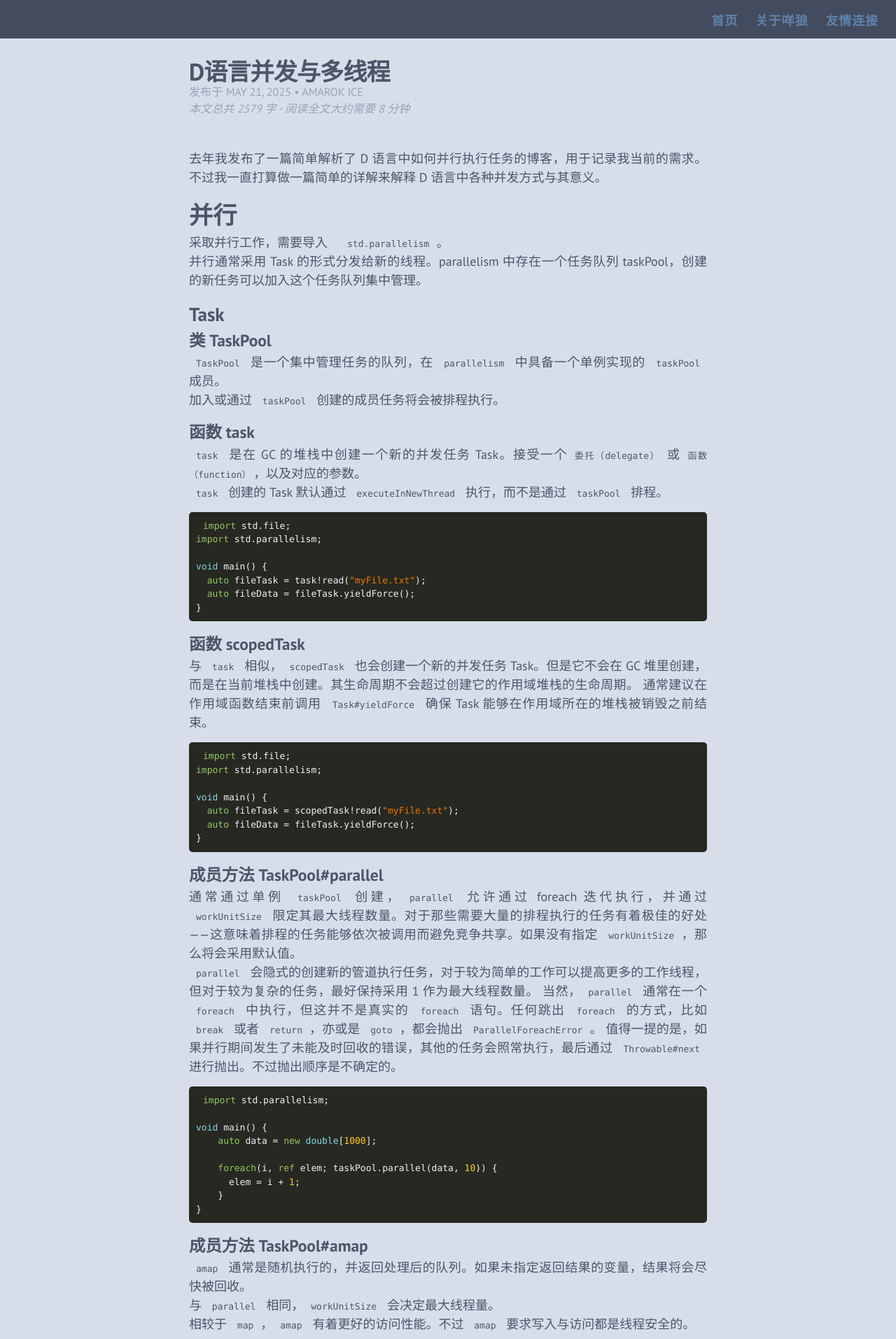
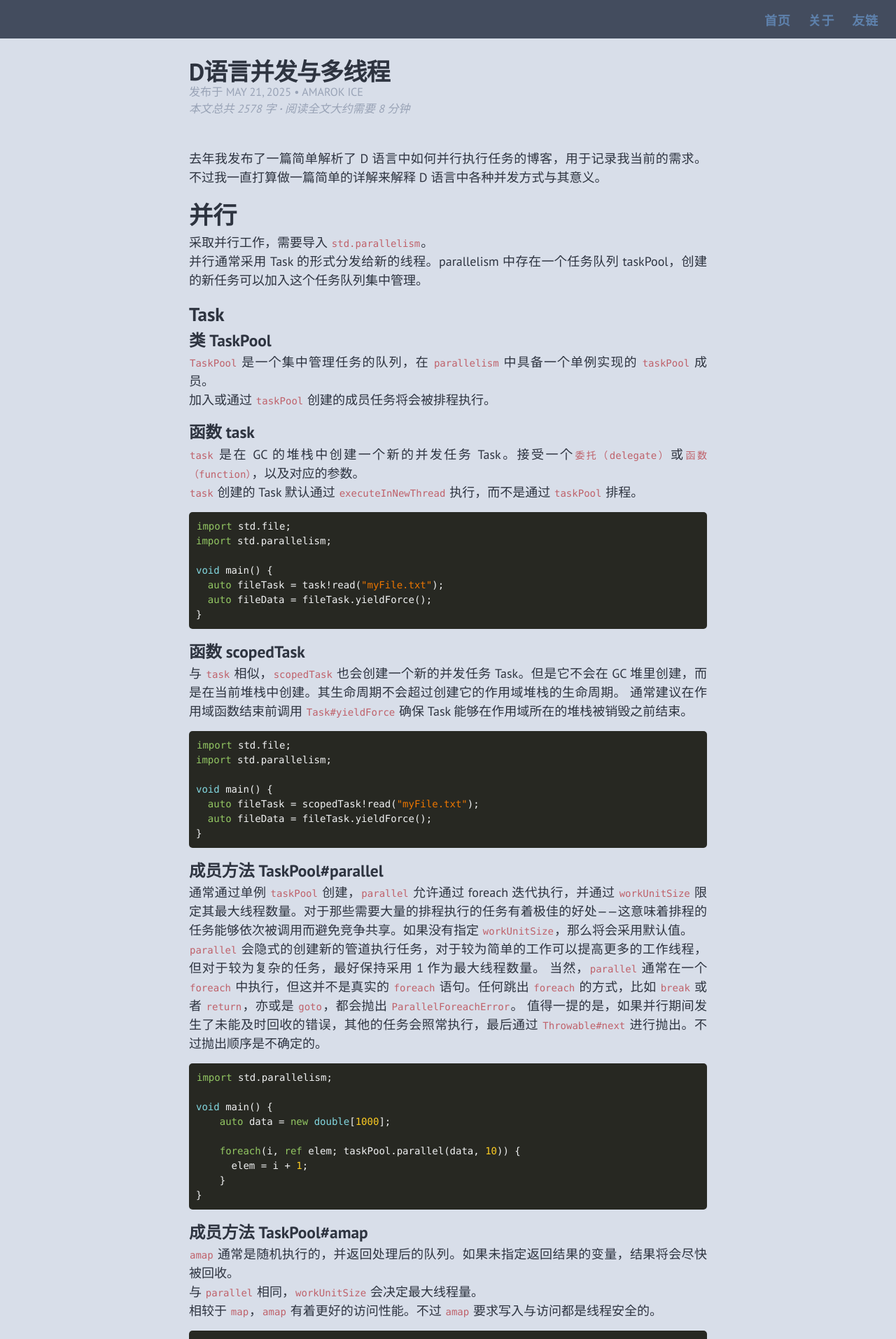
Before and after one commit to AmarokIce/amarokice.github.io, a Jekyll site: the page built from _posts/2025-05-21-DSync.md, in a window 1280 px wide. Shown: the top 1914 px of the page at 70% size. Built offline with Jekyll 4.4.1, drawn with Linux system fonts in a browser that asks for light colours.

Commit message:
🐺✒️

```diff
--- a/_includes/head.html
+++ b/_includes/head.html
@@ -17,6 +17,7 @@
 
   <link rel="stylesheet" href="{{ "/css/main.css" | prepend: site.baseurl }}">
   <link rel="stylesheet" href="{{ "/css/timeline.css" | prepend: site.baseurl }}">
+  <link rel="stylesheet" href="{{ "/css/nord.css" | prepend: site.baseurl }}">
   <link rel="canonical" href="{{ page.url | replace:'index.html','' | prepend: site.baseurl | prepend: site.url }}">
   <link rel="alternate" type="application/rss+xml" title="{{ site.title }}" href="{{ "/feed.xml" | prepend: site.baseurl | prepend: site.url }}" />
 
--- a/_posts/2025-05-21-DSync.md
+++ b/_posts/2025-05-21-DSync.md
@@ -13,7 +13,7 @@
 
 # 并行
 
-采取并行工作，需要导入　`std.parallelism`。
+采取并行工作，需要导入 `std.parallelism`。
 并行通常采用 Task 的形式分发给新的线程。parallelism 中存在一个任务队列 taskPool，创建的新任务可以加入这个任务队列集中管理。
 
 ## Task
--- a/_sass/_base.scss
+++ b/_sass/_base.scss
@@ -102,13 +102,14 @@
  * ============================================== */
     pre,
     code {
-        font-size: 13px;
+        font-size: 14px;
         font-family: Consolas, Menlo, Monaco, monospace, serif;
+        color: #BF616A;
     }
 
     code {
-        padding: 10px 10px;
-        border-radius: 13px;
+        padding: 1px 1px;
+        border-radius: 3px;
     }
 
     pre {
--- a/css/main.scss
+++ b/css/main.scss
@@ -12,7 +12,7 @@
 
 $spacing-unit:     30px;
 
-$text-color:       #4c566a;
+$text-color:       #2e3440;
 $background-color: #d8dee9;
 $brand-color:      #5e81ac;
 
--- a/css/monokai.css
+++ /dev/null
@@ -1,65 +0,0 @@
-.highlight pre { background-color: #272822; }
-.highlight .hll { background-color: #272822; }
-.highlight .c { color: #75715e } /* Comment */
-.highlight .err { color: #960050; background-color: #1e0010 } /* Error */
-.highlight .k { color: #66d9ef } /* Keyword */
-.highlight .l { color: #ae81ff } /* Literal */
-.highlight .n { color: #f8f8f2 } /* Name */
-.highlight .o { color: #f92672 } /* Operator */
-.highlight .p { color: #f8f8f2 } /* Punctuation */
-.highlight .cm { color: #75715e } /* Comment.Multiline */
-.highlight .cp { color: #75715e } /* Comment.Preproc */
-.highlight .c1 { color: #75715e } /* Comment.Single */
-.highlight .cs { color: #75715e } /* Comment.Special */
-.highlight .ge { font-style: italic } /* Generic.Emph */
-.highlight .gs { font-weight: bold } /* Generic.Strong */
-.highlight .kc { color: #66d9ef } /* Keyword.Constant */
-.highlight .kd { color: #66d9ef } /* Keyword.Declaration */
-.highlight .kn { color: #f92672 } /* Keyword.Namespace */
-.highlight .kp { color: #66d9ef } /* Keyword.Pseudo */
-.highlight .kr { color: #66d9ef } /* Keyword.Reserved */
-.highlight .kt { color: #66d9ef } /* Keyword.Type */
-.highlight .ld { color: #e6db74 } /* Literal.Date */
-.highlight .m { color: #ae81ff } /* Literal.Number */
-.highlight .s { color: #e6db74 } /* Literal.String */
-.highlight .na { color: #a6e22e } /* Name.Attribute */
-.highlight .nb { color: #f8f8f2 } /* Name.Builtin */
-.highlight .nc { color: #a6e22e } /* Name.Class */
-.highlight .no { color: #66d9ef } /* Name.Constant */
-.highlight .nd { color: #a6e22e } /* Name.Decorator */
-.highlight .ni { color: #f8f8f2 } /* Name.Entity */
-.highlight .ne { color: #a6e22e } /* Name.Exception */
-.highlight .nf { color: #a6e22e } /* Name.Function */
-.highlight .nl { color: #f8f8f2 } /* Name.Label */
-.highlight .nn { color: #f8f8f2 } /* Name.Namespace */
-.highlight .nx { color: #a6e22e } /* Name.Other */
-.highlight .py { color: #f8f8f2 } /* Name.Property */
-.highlight .nt { color: #f92672 } /* Name.Tag */
-.highlight .nv { color: #f8f8f2 } /* Name.Variable */
-.highlight .ow { color: #f92672 } /* Operator.Word */
-.highlight .w { color: #f8f8f2 } /* Text.Whitespace */
-.highlight .mf { color: #ae81ff } /* Literal.Number.Float */
-.highlight .mh { color: #ae81ff } /* Literal.Number.Hex */
-.highlight .mi { color: #ae81ff } /* Literal.Number.Integer */
-.highlight .mo { color: #ae81ff } /* Literal.Number.Oct */
-.highlight .sb { color: #e6db74 } /* Literal.String.Backtick */
-.highlight .sc { color: #e6db74 } /* Literal.String.Char */
-.highlight .sd { color: #e6db74 } /* Literal.String.Doc */
-.highlight .s2 { color: #e6db74 } /* Literal.String.Double */
-.highlight .se { color: #ae81ff } /* Literal.String.Escape */
-.highlight .sh { color: #e6db74 } /* Literal.String.Heredoc */
-.highlight .si { color: #e6db74 } /* Literal.String.Interpol */
-.highlight .sx { color: #e6db74 } /* Literal.String.Other */
-.highlight .sr { color: #e6db74 } /* Literal.String.Regex */
-.highlight .s1 { color: #e6db74 } /* Literal.String.Single */
-.highlight .ss { color: #e6db74 } /* Literal.String.Symbol */
-.highlight .bp { color: #f8f8f2 } /* Name.Builtin.Pseudo */
-.highlight .vc { color: #f8f8f2 } /* Name.Variable.Class */
-.highlight .vg { color: #f8f8f2 } /* Name.Variable.Global */
-.highlight .vi { color: #f8f8f2 } /* Name.Variable.Instance */
-.highlight .il { color: #ae81ff } /* Literal.Number.Integer.Long */
-
-.highlight .gh { }                   /* Generic Heading & Diff Header */
-.highlight .gu { color: #75715e; } /* Generic.Subheading & Diff Unified/Comment? */
-.highlight .gd { color: #f92672; } /* Generic.Deleted & Diff Deleted */
-.highlight .gi { color: #a6e22e; } /* Generic.Inserted & Diff Inserted */
--- /dev/null
+++ b/css/nord.css
@@ -0,0 +1,224 @@
+/*
+++++++++++++++++++++++++++++++++++++++++++++++++++++
+title      Nord                                    +
+project    nord                                    +
+version    0.2.0                                   +
+repository https://github.com/arcticicestudio/nord +
+author     Arctic Ice Studio                       +
+email      development@arcticicestudio.com         +
+copyright  Copyright (C) 2016                      +
+++++++++++++++++++++++++++++++++++++++++++++++++++++
+
+[References]
+W3C
+  (https://www.w3.org/TR/css-variables)
+  (https://www.w3.org/TR/selectors/#root-pseudo)
+CSS Working Group
+  (https://drafts.csswg.org/css-variables)
+MDN
+  (https://developer.mozilla.org/en-US/docs/Web/CSS/Using_CSS_variables)
+KSS
+  (http://warpspire.com/kss)
+kss-node
+  (https://github.com/kss-node/kss-node)
+*/
+/*
+A arctic, north-bluish color palette.
+Created for the clean- and minimal flat design pattern to achieve a optimal focus and readability for code syntax
+highlighting and UI.
+It consists of a total of sixteen, carefully selected, dimmed pastel colors for a eye-comfortable, but yet colorful
+ambiance.
+
+Styleguide Nord
+*/
+:root {
+  /*
+  Base component color of "Polar Night".
+
+  Used for texts, backgrounds, carets and structuring characters like curly- and square brackets.
+
+  Markup:
+  <div style="background-color:#2E3440; width=60; height=60"></div>
+
+  Styleguide Nord - Polar Night
+  */
+  --nord0: #2E3440;
+  /*
+  Lighter shade color of the base component color.
+
+  Used as a lighter background color for UI elements like status bars.
+
+  Markup:
+  <div style="background-color:#3B4252; width=60; height=60"></div>
+
+  Styleguide Nord - Polar Night
+  */
+  --nord1: #3B4252;
+  /*
+  Lighter shade color of the base component color.
+
+  Used as line highlighting in the editor.
+  In the UI scope it may be used as selection- and hightlight color.
+
+  Markup:
+  <div style="background-color:#434C5E; width=60; height=60"></div>
+
+  Styleguide Nord - Polar Night
+  */
+  --nord2: #434C5E;
+  /*
+  Lighter shade color of the base component color.
+
+  Used for comments, invisibles, indent- and wrap guide marker.
+  In the UI scope used as pseudoclass color for disabled elements.
+
+  Markup:
+  <div style="background-color:#4C566A; width=60; height=60"></div>
+
+  Styleguide Nord - Polar Night
+  */
+  --nord3: #4C566A;
+  /*
+  Base component color of "Snow Storm".
+
+  Main color for text, variables, constants and attributes.
+  In the UI scope used as semi-light background depending on the theme shading design.
+
+  Markup:
+  <div style="background-color:#D8DEE9; width=60; height=60"></div>
+
+  Styleguide Nord - Snow Storm
+  */
+  --nord4: #D8DEE9;
+  /*
+  Lighter shade color of the base component color.
+
+  Used as a lighter background color for UI elements like status bars.
+  Used as semi-light background depending on the theme shading design.
+
+  Markup:
+  <div style="background-color:#E5E9F0; width=60; height=60"></div>
+
+  Styleguide Nord - Snow Storm
+  */
+  --nord5: #E5E9F0;
+  /*
+  Lighter shade color of the base component color.
+
+  Used for punctuations, carets and structuring characters like curly- and square brackets.
+  In the UI scope used as background, selection- and hightlight color depending on the theme shading design.
+
+  Markup:
+  <div style="background-color:#ECEFF4; width=60; height=60"></div>
+
+  Styleguide Nord - Snow Storm
+  */
+  --nord6: #ECEFF4;
+  /*
+  Bluish core color.
+
+  Used for classes, types and documentation tags.
+
+  Markup:
+  <div style="background-color:#8FBCBB; width=60; height=60"></div>
+
+  Styleguide Nord - Frost
+  */
+  --nord7: #8FBCBB;
+  /*
+  Bluish core accent color.
+
+  Represents the accent color of the color palette.
+  Main color for primary UI elements and methods/functions.
+
+  Can be used for
+    - Markup quotes
+    - Markup link URLs
+
+  Markup:
+  <div style="background-color:#88C0D0; width=60; height=60"></div>
+
+  Styleguide Nord - Frost
+  */
+  --nord8: #88C0D0;
+  /*
+  Bluish core color.
+
+  Used for language-specific syntactic/reserved support characters and keywords, operators, tags, units and
+  punctuations like (semi)colons,commas and braces.
+
+  Markup:
+  <div style="background-color:#81A1C1; width=60; height=60"></div>
+
+  Styleguide Nord - Frost
+  */
+  --nord9: #81A1C1;
+  /*
+  Bluish core color.
+
+  Used for markup doctypes, import/include/require statements, pre-processor statements and at-rules (`@`).
+
+  Markup:
+  <div style="background-color:#5E81AC; width=60; height=60"></div>
+
+  Styleguide Nord - Frost
+  */
+  --nord10: #5E81AC;
+  /*
+  Colorful component color.
+
+  Used for errors, git/diff deletion and linter marker.
+
+  Markup:
+  <div style="background-color:#BF616A; width=60; height=60"></div>
+
+  Styleguide Nord - Aurora
+  */
+  --nord11: #BF616A;
+  /*
+  Colorful component color.
+
+  Used for annotations.
+
+  Markup:
+  <div style="background-color:#D08770; width=60; height=60"></div>
+
+  Styleguide Nord - Aurora
+  */
+  --nord12: #D08770;
+  /*
+  Colorful component color.
+
+  Used for escape characters, regular expressions and markup entities.
+  In the UI scope used for warnings and git/diff renamings.
+
+  Markup:
+  <div style="background-color:#EBCB8B; width=60; height=60"></div>
+
+  Styleguide Nord - Aurora
+  */
+  --nord13: #EBCB8B;
+  /*
+  Colorful component color.
+
+  Main color for strings and attribute values.
+  In the UI scope used for git/diff additions and success visualizations.
+
+  Markup:
+  <div style="background-color:#A3BE8C; width=60; height=60"></div>
+
+  Styleguide Nord - Aurora
+  */
+  --nord14: #A3BE8C;
+  /*
+  Colorful component color.
+
+  Used for numbers.
+
+  Markup:
+  <div style="background-color:#B48EAD; width=60; height=60"></div>
+
+  Styleguide Nord - Aurora
+  */
+  --nord15: #B48EAD;
+}
--- a/pages/about.md
+++ b/pages/about.md
@@ -1,7 +1,7 @@
 ---
 layout: page
 type: navigation
-title: 关于咩狼
+title: 关于
 permalink: /about/
 ---
 <img align="right" width="230" src="https://avatars.githubusercontent.com/u/91077200?v=4"/>
--- a/pages/links.md
+++ b/pages/links.md
@@ -1,7 +1,7 @@
 ---
 layout: page
 type: navigation
-title: 友情连接
+title: 友链
 permalink: /link/
 ---
 
```
